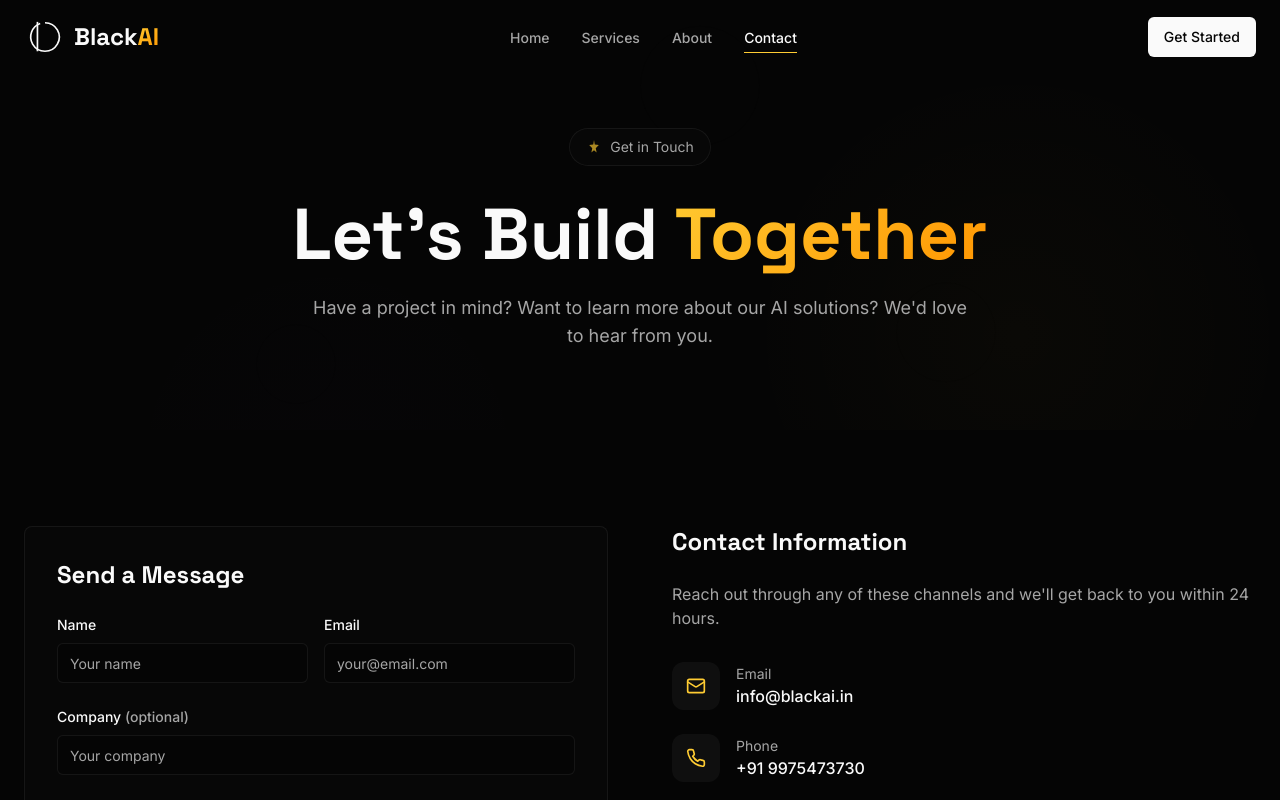
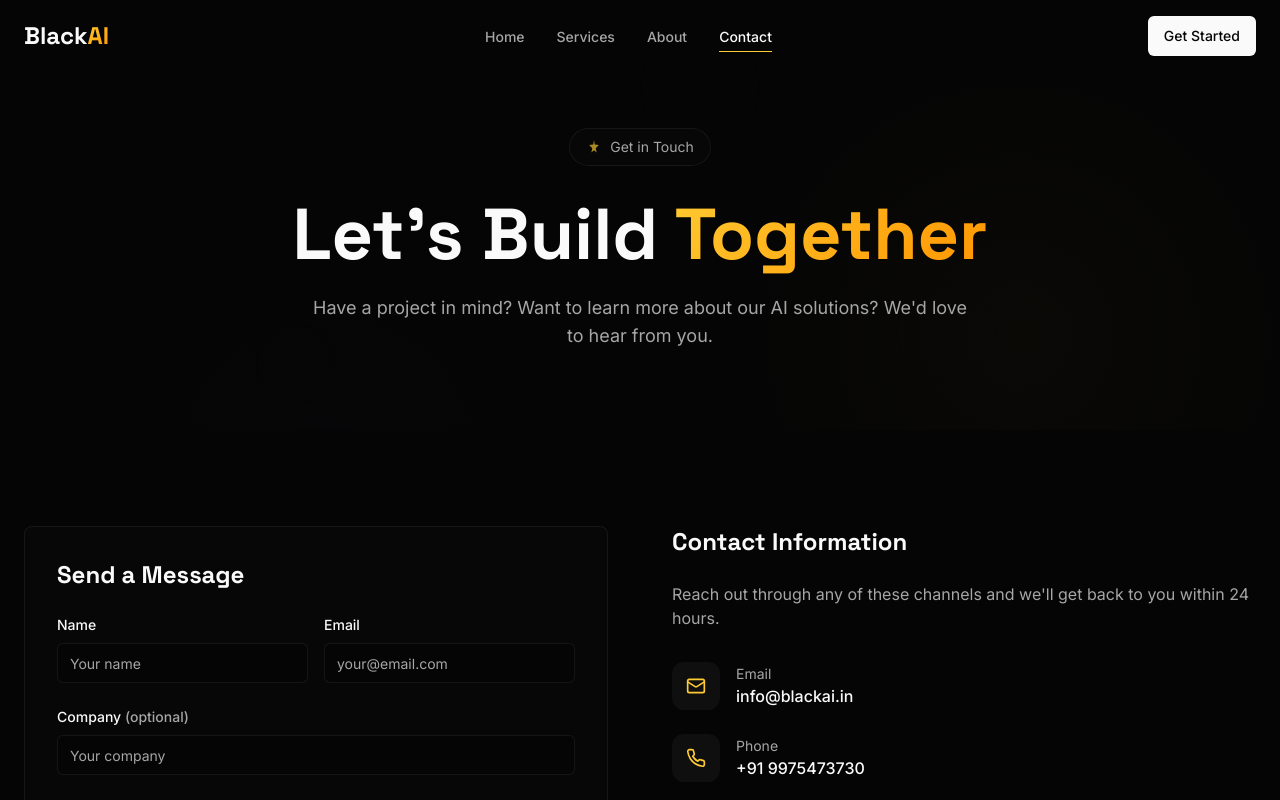
Before and after one commit to vigyats/blackai, a React (Vite) app: page /contact in a window 1280 px wide. Shown: the top 800 px of the page. Built offline with nearby package versions, Linux system fonts and the light colour scheme; the HTML template or start-up script is replaced by a standard one.

Commit message:
Revert "new updates"
This reverts commit 6bc1320ba068602669b2bc747ae7d1ae87000d9e.

```diff
--- a/src/components/layout/Navbar.tsx
+++ b/src/components/layout/Navbar.tsx
@@ -3,7 +3,6 @@ import { Link, useLocation } from 'react-router-dom';
 import { motion, AnimatePresence } from 'framer-motion';
 import { Menu, X } from 'lucide-react';
 import { Button } from '@/components/ui/button';
-import AnimatedLogo from "@/components/shared/AnimatedLogo";
 
 const navLinks = [
   { name: 'Home', path: '/' },
@@ -47,12 +46,9 @@ export const Navbar = () => {
                 whileHover={{ scale: 1.05 }}
                 className="relative"
               >
-                <Link to="/" className="flex items-center gap-2">
-  <AnimatedLogo />
-  <span className="text-2xl font-display font-bold text-foreground">
-    Black<span className="text-gradient-gold">AI</span>
-  </span>
-</Link>
+                <span className="text-2xl font-display font-bold text-foreground">
+                  Black<span className="text-gradient-gold">AI</span>
+                </span>
               </motion.div>
             </Link>
 
--- a/src/components/shared/AnimatedLogo.tsx
+++ /dev/null
@@ -1,26 +0,0 @@
-const AnimatedLogo = () => {
-  return (
-    <svg
-      width="42"
-      height="42"
-      viewBox="0 0 500 500"
-      fill="none"
-      xmlns="http://www.w3.org/2000/svg"
-      className="logo-draw"
-    >
-      {/* Circle */}
-      <path
-        className="logo-path circle"
-        d="M250 80 A170 170 0 1 1 249.9 80"
-      />
-
-      {/* Vertical curve */}
-      <path
-        className="logo-path line"
-        d="M160 70 Q160 230 160 420"
-      />
-    </svg>
-  );
-};
-
-export default AnimatedLogo;
--- a/src/index.css
+++ b/src/index.css
@@ -116,21 +116,3 @@
     @apply bg-card/50 backdrop-blur-lg border border-border/50;
   }
 }
-.logo-path {
-  fill: none;
-  stroke: currentColor;
-  stroke-width: 20;
-  stroke-dasharray: 1000;
-  stroke-dashoffset: 1000;
-  animation: drawLogo 1.4s ease forwards;
-}
-
-.line {
-  animation-delay: 1.2s;
-}
-
-@keyframes drawLogo {
-  to {
-    stroke-dashoffset: 0;
-  }
-}
```
